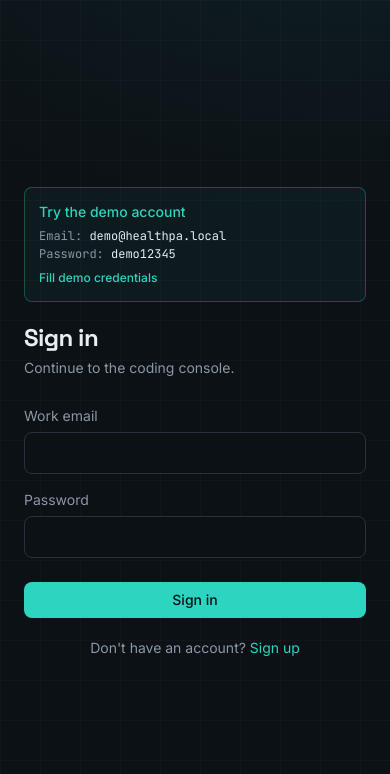
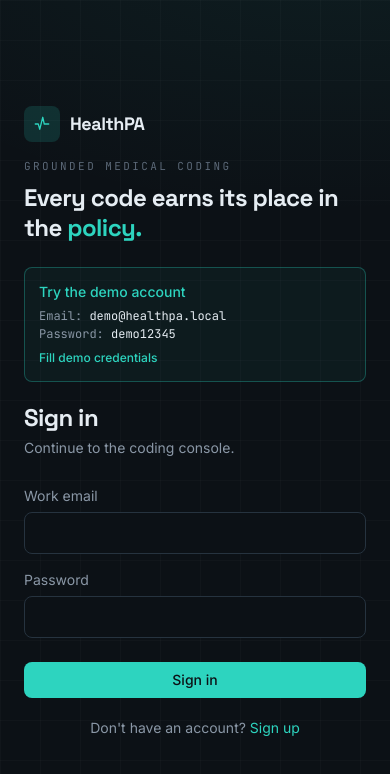
Before and after one commit to shehrozmunir111/HealthPA, a React (Vite) app in the folder frontend/: page /login in a window 390 px wide. Shown: the top 774 px of the page. Built offline with nearby package versions, Linux system fonts and the light colour scheme.

Commit message:
fix: compact brand header on mobile login and register (left panel is desktop only)

```diff
--- a/frontend/src/pages/Login.tsx
+++ b/frontend/src/pages/Login.tsx
@@ -86,6 +86,23 @@ export function Login() {
       {/* Form */}
       <div className="flex items-center justify-center p-6">
         <form onSubmit={onSubmit} className="w-full max-w-sm">
+          {/* Compact brand header — only on small screens (the left panel is hidden there) */}
+          <div className="mb-6 lg:hidden">
+            <div className="flex items-center gap-2.5">
+              <span className="grid h-9 w-9 place-items-center rounded-lg bg-accent/15 text-accent">
+                <Activity />
+              </span>
+              <span className="font-display text-lg font-bold tracking-tight">
+                HealthPA
+              </span>
+            </div>
+            <p className="eyebrow mt-4">Grounded medical coding</p>
+            <h1 className="mt-2 font-display text-2xl font-bold leading-tight tracking-tight">
+              Every code earns its place in the&nbsp;
+              <span className="text-accent">policy.</span>
+            </h1>
+          </div>
+
           {/* Demo credentials box — sits above the "Sign in" heading */}
           <div className="mb-5 rounded-lg border border-accent/30 bg-accent/5 p-3.5 text-sm">
             <div className="mb-1.5 font-medium text-accent">Try the demo account</div>
--- a/frontend/src/pages/Register.tsx
+++ b/frontend/src/pages/Register.tsx
@@ -75,6 +75,23 @@ export function Register() {
 
       <div className="flex items-center justify-center p-6">
         <form onSubmit={onSubmit} className="w-full max-w-sm">
+          {/* Compact brand header — only on small screens (the left panel is hidden there) */}
+          <div className="mb-6 lg:hidden">
+            <div className="flex items-center gap-2.5">
+              <span className="grid h-9 w-9 place-items-center rounded-lg bg-accent/15 text-accent">
+                <Activity />
+              </span>
+              <span className="font-display text-lg font-bold tracking-tight">
+                HealthPA
+              </span>
+            </div>
+            <p className="eyebrow mt-4">Grounded medical coding</p>
+            <h1 className="mt-2 font-display text-2xl font-bold leading-tight tracking-tight">
+              Every code earns its place in the&nbsp;
+              <span className="text-accent">policy.</span>
+            </h1>
+          </div>
+
           <h2 className="font-display text-2xl font-bold tracking-tight">
             Create account
           </h2>
```
